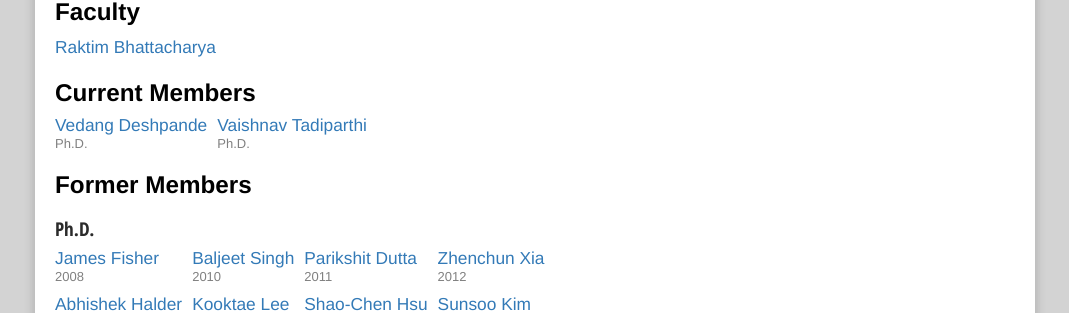
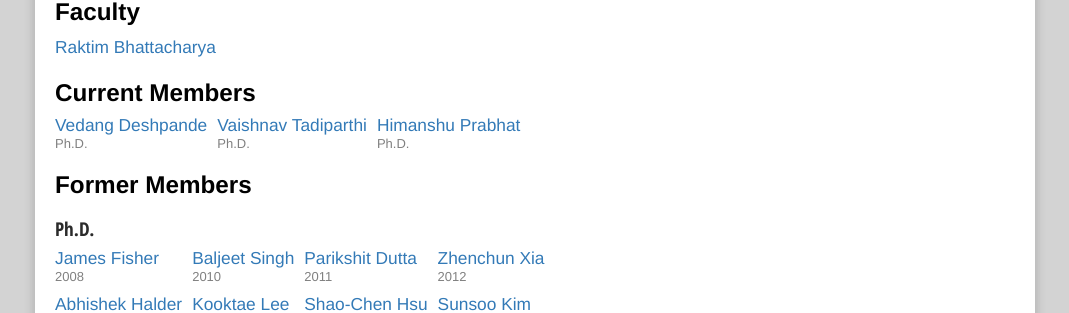
Before and after one commit to isrlab/isrlab.github.io, a Jekyll site: the page built from members.md, in a window 1280 px wide. Shown: the part 321-634 px from the top of the page, without its empty margins (105-1174 px from the left). Built offline with Jekyll 4.4.1, drawn with Linux system fonts in a browser that asks for light colours; nearby versions of some CDN libraries.

Commit message:
added Himanshu

```diff
--- a/members.md
+++ b/members.md
@@ -12,6 +12,7 @@ permalink: /members.html
 <div class="former_students">
   <div><a href ="https://www.linkedin.com/in/vedang-deshpande"> Vedang Deshpande </a> <br> <year>Ph.D.</year></div>
   <div><a href ="https://www.linkedin.com/in/vaishnav-tadiparthi-0453b923"> Vaishnav Tadiparthi </a><br> <year>Ph.D.</year></div>
+  <div><a href ="https://www.linkedin.com/in/himanshu-prabhat-2a5ba82b"> Himanshu Prabhat </a><br> <year>Ph.D.</year></div>
 </div>
 
 ## Former Members
```
